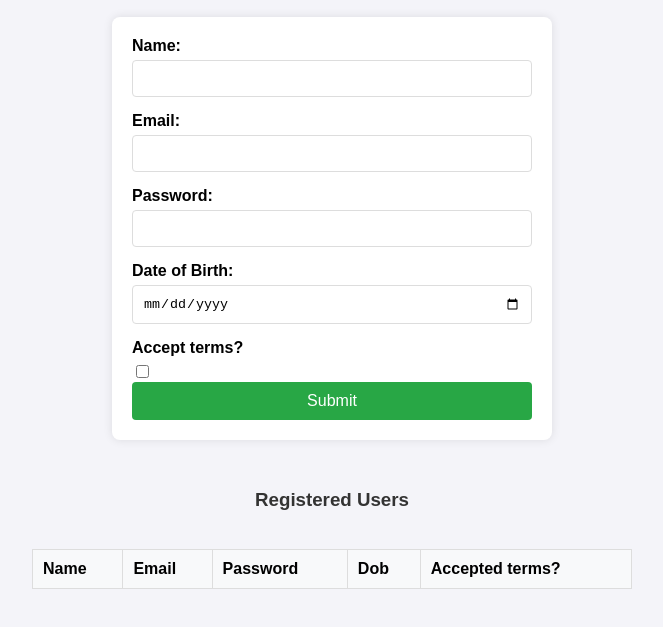
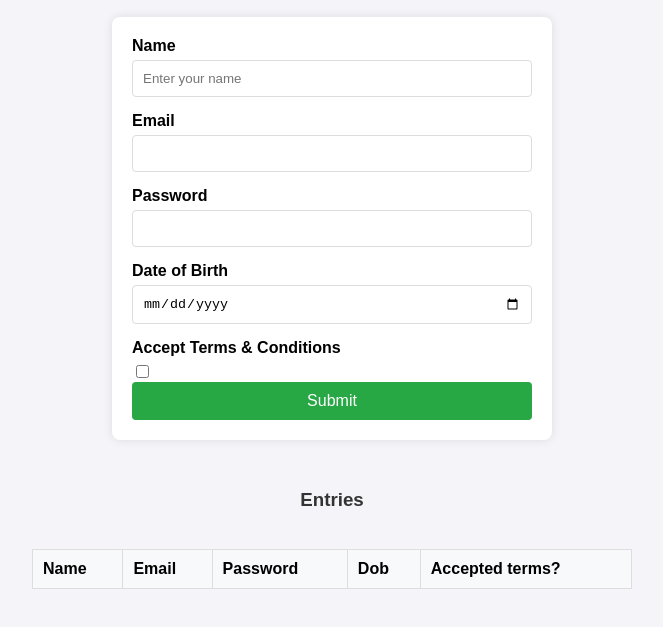
Before and after one commit to amaresh-biswal/Registration-Page, a plain HTML site: page index.html in a window 1280 px wide. Shown: the part 151-778 px from the top of the page, without its empty margins (308-971 px from the left). Drawn offline with Linux system fonts and the light colour scheme.

Commit message:
Made some changes for pupilfirst

```diff
--- a/index.html
+++ b/index.html
@@ -110,25 +110,25 @@
   <body>
     <h2>Registration Form</h2>
     <form id="registration-form">
-      <label for="name">Name:</label>
-      <input type="text" id="name" required />
+      <label for="name">Name</label>
+      <input type="text" id="name" placeholder="Enter your name" required />
 
-      <label for="email">Email:</label>
+      <label for="email">Email</label>
       <input type="email" id="email" required />
 
-      <label for="password">Password:</label>
+      <label for="password">Password</label>
       <input type="password" id="password" required />
 
-      <label for="dob">Date of Birth:</label>
+      <label for="dob">Date of Birth</label>
       <input type="date" id="dob" required />
 
-      <label for="terms">Accept terms?</label>
+      <label for="terms">Accept Terms & Conditions</label>
       <input type="checkbox" id="terms" required />
 
       <button type="submit">Submit</button>
     </form>
 
-    <h3>Registered Users</h3>
+    <h3>Entries</h3>
     <table id="userTable">
       <thead>
         <tr>
```
